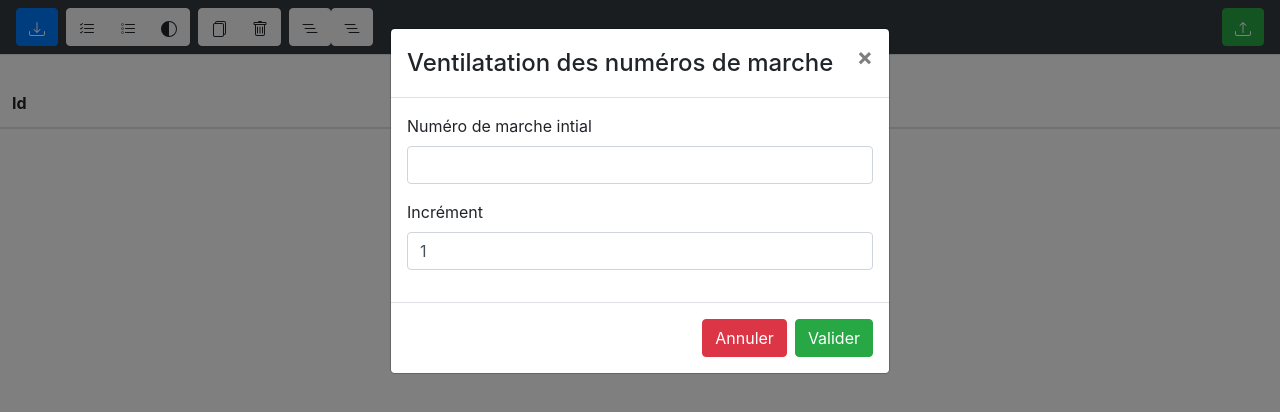
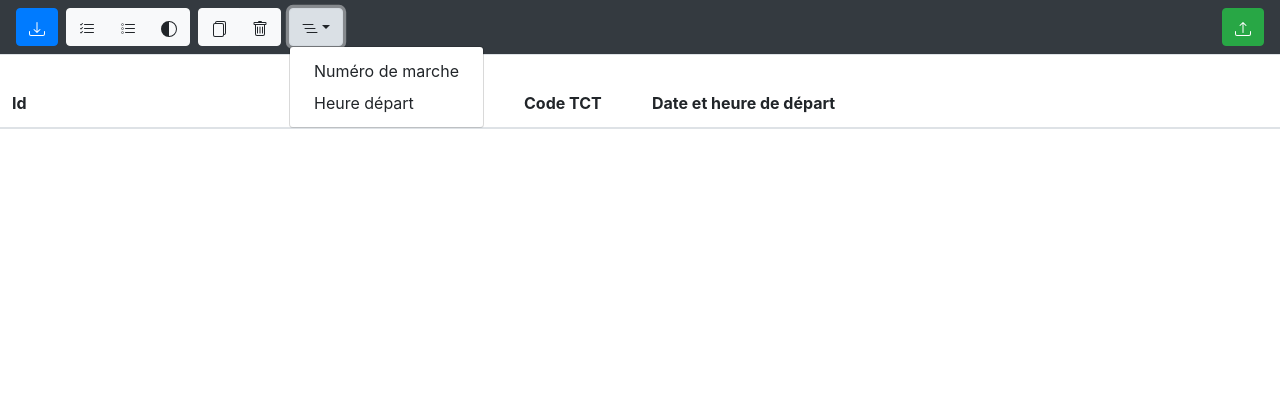
Before and after one commit to bataille/pto-circulations-editor, a React (Create React App) app: page / in a window 1280 px wide. Both pictures are taken after a click on the button 310 px from the left and 27 px from the top of the page. Shown: the top 412 px of the page. Built offline with nearby package versions, Linux system fonts and the light colour scheme.

Commit message:
Merge fan buttons into a dropdown

```diff
--- a/src/components/CirculationsListToolbar.js
+++ b/src/components/CirculationsListToolbar.js
@@ -2,6 +2,8 @@ import React from 'react';
 
 import Navbar from 'react-bootstrap/Navbar'
 import ButtonGroup from 'react-bootstrap/ButtonGroup'
+import DropdownButton from 'react-bootstrap/DropdownButton'
+import { ListNested } from 'react-bootstrap-icons';
 
 import CirculationsSelectionButtonsGroup from '../containers/CirculationsSelectionButtonsGroup'
 import CirculationsLoadButton from '../containers/CirculationsLoadButton'
@@ -11,16 +13,20 @@ import CirculationsDuplicateButton from '../containers/CirculationsDuplicateButt
 import CirculationsFanHeureDepartButton from '../containers/CirculationsFanHeureDepartButton'
 import CirculationsFanNumMarcheButton from '../containers/CirculationsFanNumMarcheButton'
 
+
 const CirculationsListToolbar = () => (
     <Navbar bg="dark" sticky="top">
         <CirculationsLoadButton className="mr-2" />
-        <CirculationsSelectionButtonsGroup className="mr-2"/>
+        <CirculationsSelectionButtonsGroup className="mr-2" />
         <ButtonGroup className="mr-2">
             <CirculationsDuplicateButton />
             <CirculationsDeleteButton />
         </ButtonGroup>
+
+        <DropdownButton variant="light" title={<ListNested />}>
         <CirculationsFanNumMarcheButton />
         <CirculationsFanHeureDepartButton />
+        </DropdownButton>
 
         <CirculationsSaveButton fileName="circulations.xml" className="ml-auto" />
     </Navbar>
--- a/src/containers/CirculationsFanHeureDepartButton.js
+++ b/src/containers/CirculationsFanHeureDepartButton.js
@@ -2,12 +2,12 @@ import React from 'react'
 import { connect } from 'react-redux'
 import { fanHeureDepartButtonClicked, fanHeureDepartClosed, fanHeureDepartValidated } from '../app/actions'
 
+import DropdownItem from 'react-bootstrap/DropdownItem'
 import Button from 'react-bootstrap/Button'
 import Modal from 'react-bootstrap/Modal'
 import FormControl from 'react-bootstrap/FormControl'
 import Form from 'react-bootstrap/Form'
 import InputGroup from 'react-bootstrap/InputGroup'
-import { ListNested } from 'react-bootstrap-icons';
 
 class CirculationsFanHeureDepartButton extends React.Component {
     constructor(props) {
@@ -25,29 +25,32 @@ class CirculationsFanHeureDepartButton extends React.Component {
         this.handleValidate = this.handleValidate.bind(this);
     }
 
-    handleShow() {
+    handleShow(event) {
         this.props.dispatch(fanHeureDepartButtonClicked());
+        event.stopPropagation();
     }
 
-    handleClose() {
+    handleClose(event) {
         this.props.dispatch(fanHeureDepartClosed());
+        if (event) {
+            event.stopPropagation();
+        }
     }
 
-    handleValidate() {
+    handleValidate(event) {
         let newHeureDepart = new Date(
             this.dateEdited + " " + this.timeEdited);
         this.props.dispatch(
             fanHeureDepartValidated(newHeureDepart.toISOString(), this.increment));
+        event.stopPropagation();
     }
 
     render() {
         return (
-            <>
-                <Button variant="light" onClick={this.handleShow}>
-                    <ListNested />
-                </Button>
-
-                <Modal show={this.props.shown} onHide={this.handleClose}>
+            <DropdownItem variant="light" onClick={this.handleShow}>
+                Heure départ
+                <Modal show={this.props.shown} onHide={this.handleClose}
+                    onClick={(event) => { event.stopPropagation(); }}>
                     <Modal.Header closeButton>
                         <Modal.Title>Ventilatation des heures de départ</Modal.Title>
                     </Modal.Header>
@@ -81,9 +84,9 @@ class CirculationsFanHeureDepartButton extends React.Component {
                                 type="time" placeholder="Incrément"
                                 onChange={(event) => {
                                     var secondsInc =
-                                        parseInt(event.target.value.slice(0,2) * 3600, 10);
-                                    secondsInc += parseInt(event.target.value.slice(3,5) * 60, 10);
-                                    secondsInc += parseInt(event.target.value.slice(6,8), 10);
+                                        parseInt(event.target.value.slice(0, 2) * 3600, 10);
+                                    secondsInc += parseInt(event.target.value.slice(3, 5) * 60, 10);
+                                    secondsInc += parseInt(event.target.value.slice(6, 8), 10);
                                     this.increment = secondsInc;
                                 }} />
                         </Form.Group>
@@ -97,7 +100,7 @@ class CirculationsFanHeureDepartButton extends React.Component {
                     </Button>
                     </Modal.Footer>
                 </Modal>
-            </>
+            </DropdownItem>
         );
     }
 
--- a/src/containers/CirculationsFanNumMarcheButton.js
+++ b/src/containers/CirculationsFanNumMarcheButton.js
@@ -2,6 +2,7 @@ import React from 'react'
 import { connect } from 'react-redux'
 import { fanNumMarcheButtonClicked, fanNumMarcheClosed, fanNumMarcheValidated } from '../app/actions'
 
+import DropdownItem from 'react-bootstrap/DropdownItem'
 import Button from 'react-bootstrap/Button'
 import Modal from 'react-bootstrap/Modal'
 import FormControl from 'react-bootstrap/FormControl'
@@ -21,27 +22,30 @@ class CirculationsFanNumMarcheButton extends React.Component {
         this.handleValidate = this.handleValidate.bind(this);
     }
 
-    handleShow() {
+    handleShow(event) {
         this.props.dispatch(fanNumMarcheButtonClicked());
+        event.stopPropagation();
     }
 
-    handleClose() {
+    handleClose(event) {
         this.props.dispatch(fanNumMarcheClosed());
+        if (event) {
+            event.stopPropagation();
+        }
     }
 
-    handleValidate() {
+    handleValidate(event) {
         this.props.dispatch(
             fanNumMarcheValidated(this.numMarcheEdited, this.increment));
+        event.stopPropagation();
     }
 
     render() {
         return (
-            <>
-                <Button variant="light" onClick={this.handleShow}>
-                    <ListNested />
-                </Button>
-
-                <Modal show={this.props.shown} onHide={this.handleClose}>
+            <DropdownItem onClick={this.handleShow}>
+                Numéro de marche
+                <Modal show={this.props.shown} onHide={this.handleClose}
+                onClick={(event) => { event.stopPropagation(); }}>
                     <Modal.Header closeButton>
                         <Modal.Title>Ventilatation des numéros de marche</Modal.Title>
                     </Modal.Header>
@@ -77,7 +81,7 @@ class CirculationsFanNumMarcheButton extends React.Component {
                     </Button>
                     </Modal.Footer>
                 </Modal>
-            </>
+            </DropdownItem>
         );
     }
 
```
Also changed, not shown: 1 other file (tests, documents, lock files or other folders).
